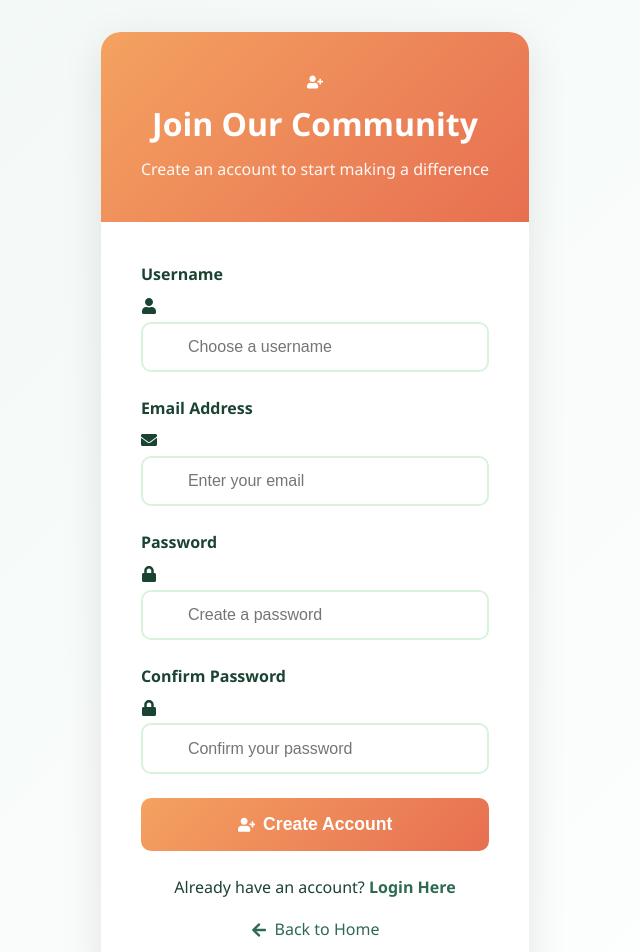
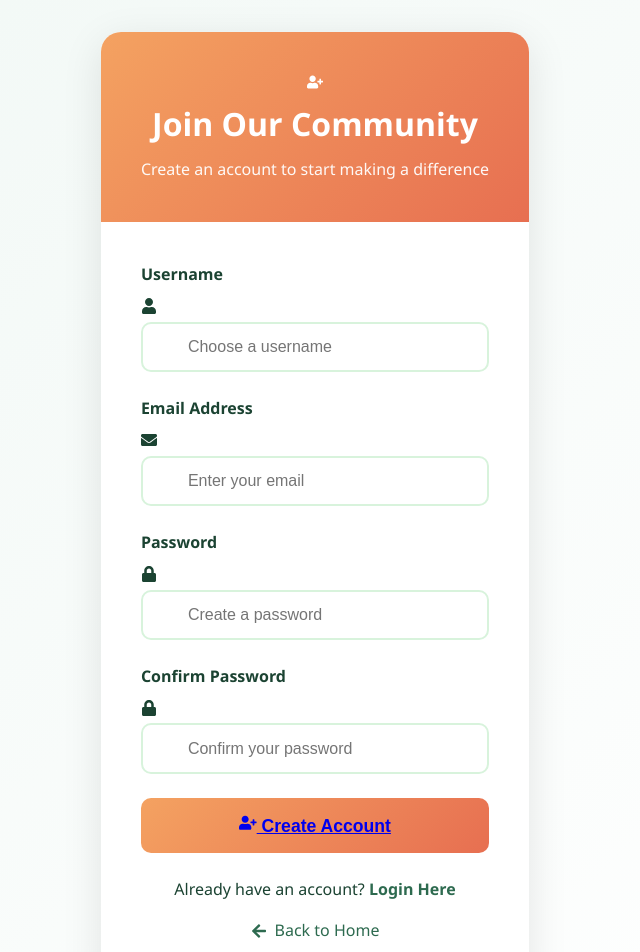
Before and after one commit to rishima17/LeftOverFood-Donation, a React app in the folder frontend/: page /register in a window 1280 px wide. Shown: the top 952 px of the page, without its empty margins (325-965 px from the left). Built offline with nearby package versions, Linux system fonts and the light colour scheme; the HTML template or start-up script is replaced by a standard one.

Commit message:
Update Register.jsx

```diff
--- a/frontend/src/components/Register.jsx
+++ b/frontend/src/components/Register.jsx
@@ -202,7 +202,7 @@ const Register = () => {
           </div>
         {/* username, email, password, confirm password inputs */}
         <button type="submit" className="register-btn">
-          <FaUserPlus /> Create Account
+         <Link to="/choose-role"> <FaUserPlus /> Create Account</Link>
         </button>
 
         <div className="login-link">
```
